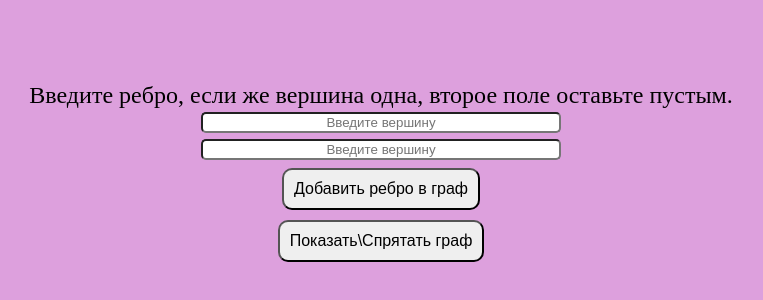
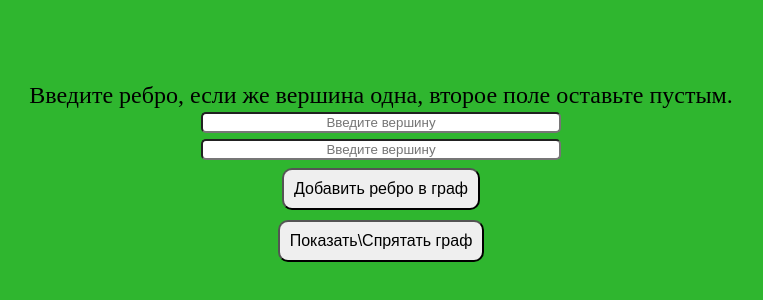
Before and after one commit to milkeshaa/course-list, a Vue app: page / in a window 1280 px wide. Shown: the part 226-526 px from the top of the page, without its empty margins (259-1022 px from the left). Built offline with nearby package versions, Linux system fonts and the light colour scheme.

Commit message:
Change bg color

```diff
--- a/src/App.vue
+++ b/src/App.vue
@@ -600,7 +600,7 @@
 
 <style lang="scss">
   .container {
-    background-color: plum;
+    background-color: #2fb62f;
     display: flex;
     justify-content: center;
     align-items: center;
```
